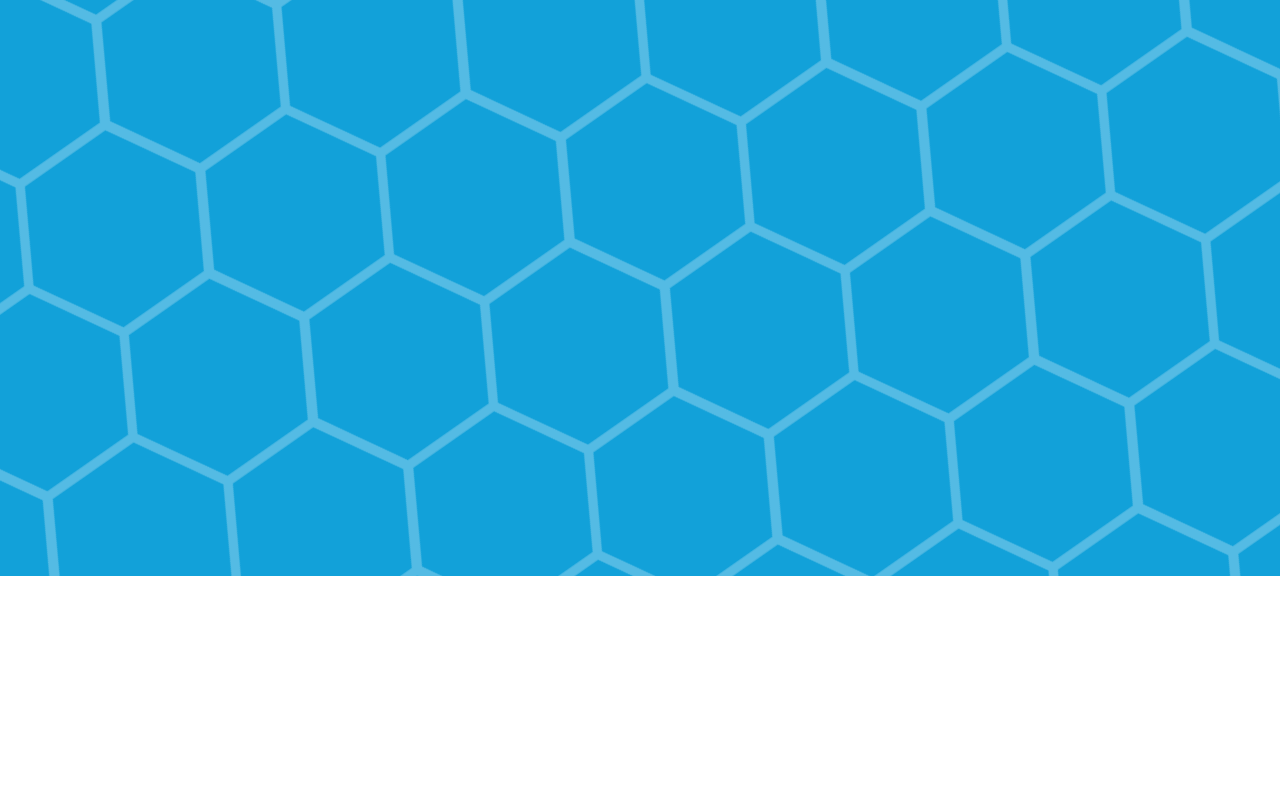
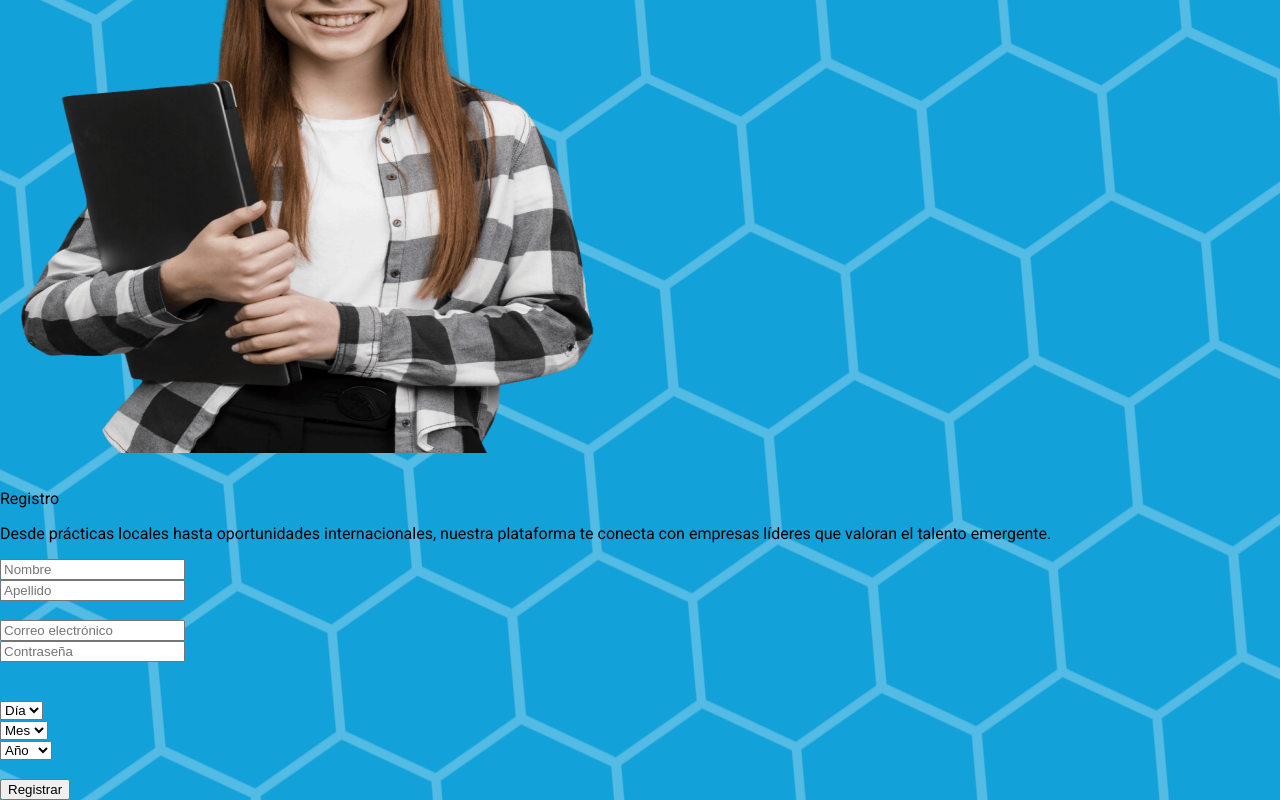
Before and after one commit to Dar3173/vue-internships4u, a Vue app: page / in a window 1280 px wide. Shown: the part 224-1024 px from the top of the page. Before the commit the page ends 800 px from the top, so only its background shows below. Built offline with nearby package versions, Linux system fonts and the light colour scheme.

Commit message:
se creo la pagina loginView.
se creo la vista login view, se creo el componente formulario registro.vue

```diff
--- /dev/null
+++ b/src/components/FormularioRegistro.vue
@@ -0,0 +1,162 @@
+<template>
+    <div class="container-registro">
+    <div class="container-formulario">
+      <p class="titulo">Registro</p>
+      <p class="parrafo">
+        Desde prácticas locales hasta oportunidades internacionales, nuestra plataforma te conecta con empresas líderes que valoran el talento emergente.
+      </p>
+    </div>
+    <div class="container-nombres-apellidos">
+      <form>
+        <!-- Sección 1: Nombre -->
+        <div class="nombre">
+          <input type="text" id="nombre" v-model="nombre" placeholder="Nombre" @input="handleNombreInput" />
+          <p v-if="!nombreValido" style="color: red;">Nombre inválido.</p>
+        </div>
+        <!-- Sección 2: Apellido -->
+        <div class="apellido">
+          <input type="text" id="apellido" v-model="apellido" placeholder="Apellido" @input="handleApellidoInput" />
+          <p v-if="!apellidoValido" style="color: red;">Apellido inválido.</p>
+        </div>
+      </form>
+    </div>
+    <br />
+    <!-- Sección ingreso correo -->
+    <div class="Correo">
+      <div class="correo">
+        <input type="email" id="correo" v-model="correo" placeholder="Correo electrónico" @input="validarCorreo" />
+        <p v-if="mensajeErrorCorreo" style="color: red;">{{ mensajeErrorCorreo }}</p>
+      </div>
+      <!-- Sección ingreso contraseña -->
+      <div class="Correo-contraseña">
+        <div class="contrasena">
+          <input type="password" id="contraseña" v-model="contraseña" placeholder="Contraseña" @input="handleContraseñaInput" />
+          <p v-if="mensajeErrorContraseña" style="color: red;">{{ mensajeErrorContraseña }}</p>
+        </div>
+      </div>
+      <br />
+    </div>
+    <br />
+    <!-- Sección fecha de nacimiento -->
+    <div class="container-edad">
+      <div class="Dia">
+        <select id="dia" v-model="dia" @change="handleDiaChange">
+          <option disabled value="">Día</option>
+          <option v-for="day in days" :key="day" :value="day">{{ day }}</option>
+        </select>
+      </div>
+      <div class="mes">
+        <select id="mes" v-model="mes" @change="handleFechaInput">
+          <option disabled value="">Mes</option>
+          <option v-for="(month, index) in months" :key="index" :value="month.abbr">{{ month.abbr }}</option>
+        </select>
+      </div>
+      <div class="año">
+        <select v-model="selectedYear" id="yearSelect" @change="handleYearChange">
+          <option disabled value="">Año</option>
+          <option v-for="year in years" :key="year" :value="year">{{ year }}</option>
+        </select>
+      </div>
+    </div>
+    <br />
+    <!-- Botón para enviar el formulario -->
+    <button @click="enviarRegistro">Registrar</button>
+  </div>
+</template>
+
+<script setup>
+import { ref } from 'vue';
+
+  // Sección 1: Nombre
+  const nombre = ref('');
+  const nombreValido = ref(true);
+  const handleNombreInput = () => {
+    const regex = /^[a-zA-Z\s]*$/;
+    nombreValido.value = regex.test(nombre.value);
+  };
+
+  // Sección 2: Apellido
+  const apellido = ref('');
+  const apellidoValido = ref(true);
+  const handleApellidoInput = () => {
+    const regex = /^[a-zA-Z\s]*$/;
+    apellidoValido.value = regex.test(apellido.value);
+  };
+
+  // Sección Correo
+  const correo = ref('');
+  const mensajeErrorCorreo = ref('');
+
+  const validarCorreo = () => {
+  // Utilizamos una expresión regular más sencilla para validar el correo electrónico
+  const regex = /^[^\s@]+@[^\s@]+\.[^\s@]+$/;
+  const correoSinEspacios = correo.value.trim();
+  mensajeErrorCorreo.value = regex.test(correoSinEspacios) ? '' : 'Correo electrónico inválido';
+};
+
+  // Sección Contraseña
+  const contraseña = ref('');
+  const mensajeErrorContraseña = ref('');
+
+  const handleContraseñaInput = () => {
+    const regex = /^[a-zA-Z0-9]{1,6}$/;
+    mensajeErrorContraseña.value = regex.test(contraseña.value) ? '' : 'Contraseña inválida. Debe contener letras A-Z (mayúsculas o minúsculas) y números 0-9, sin caracteres especiales, sin espacios, y tener una longitud de 1 a 6 caracteres.';
+  };
+
+  // Sección fecha de nacimiento
+  const dia = ref('');
+  const days = Array.from({ length: 31 }, (_, index) => index + 1);
+
+  const handleDiaChange = () => {};
+
+  const mes = ref('');
+  const months = [];
+  for (let i = 0; i < 12; i++) {
+    const monthName = new Date(2023, i, 1).toLocaleString('default', { month: 'long' });
+    const monthAbbr = new Date(2023, i, 1).toLocaleString('default', { month: 'short' });
+    months.push({ name: monthName, abbr: monthAbbr.toLowerCase() });
+  }
+
+  const selectedYear = ref('');
+  const handleYearChange = () => {};
+
+  function generateYearList(start, end) {
+    const yearList = [];
+    for (let year = start; year <= end; year++) {
+      yearList.push(year);
+    }
+    return yearList;
+  }
+
+  const years = generateYearList(1900, 2023);
+
+  // Validación de la fecha de nacimiento
+  const fechaValida = ref(true);
+
+  const handleFechaInput = () => {
+    const fechaNacimiento = new Date(selectedYear.value, months.findIndex((m) => m.abbr === mes.value), dia.value);
+    const edad = calcularEdad(fechaNacimiento);
+
+    fechaValida.value = !isNaN(fechaNacimiento.getTime()) && edad >= 18;
+  };
+
+  const calcularEdad = (fechaNacimiento) => {
+    const hoy = new Date();
+    const cumpleanos = new Date(hoy - fechaNacimiento);
+
+    return cumpleanos.getUTCFullYear() - 1970;
+  };
+
+  // Función para enviar el formulario
+  const enviarRegistro = () => {
+    if (nombreValido.value && apellidoValido.value && mensajeErrorCorreo.value === '' && mensajeErrorContraseña.value === '' && fechaValida.value) {
+      console.log('Formulario válido. Enviar a la base de datos.');
+      // Aquí puedes enviar la información del registro a la base de datos
+    } else {
+      console.log('Formulario no válido. Corrige los errores antes de enviar.');
+    }
+  };
+</script>
+
+<style scoped>
+</style>
--- a/src/views/LoginView.vue
+++ b/src/views/LoginView.vue
@@ -1,11 +1,24 @@
 <template>
     <div>
-        <h1>Este es el login</h1>
+      <div class="imagen">
+        <img class="imagen" src="@/assets/img/mujer_estudiante.png" alt="mujer" />
+      </div>
+      <FormularioRegistro />
+      <!-- Otras secciones de tu componente principal -->
     </div>
-</template>
+  </template>
 
-<script setup>
-</script>
+  <script setup>
+  import FormularioRegistro from '../components/FormularioRegistro.vue';
 
-<style scoped>
-</style>
+  // Resto de tu código principal
+  </script>
+
+  <style>
+    .imagen {
+      margin-left: 0px;
+      margin-top: -20px;
+      width: 600px;
+      height: 600px;
+    }
+  </style>
```
